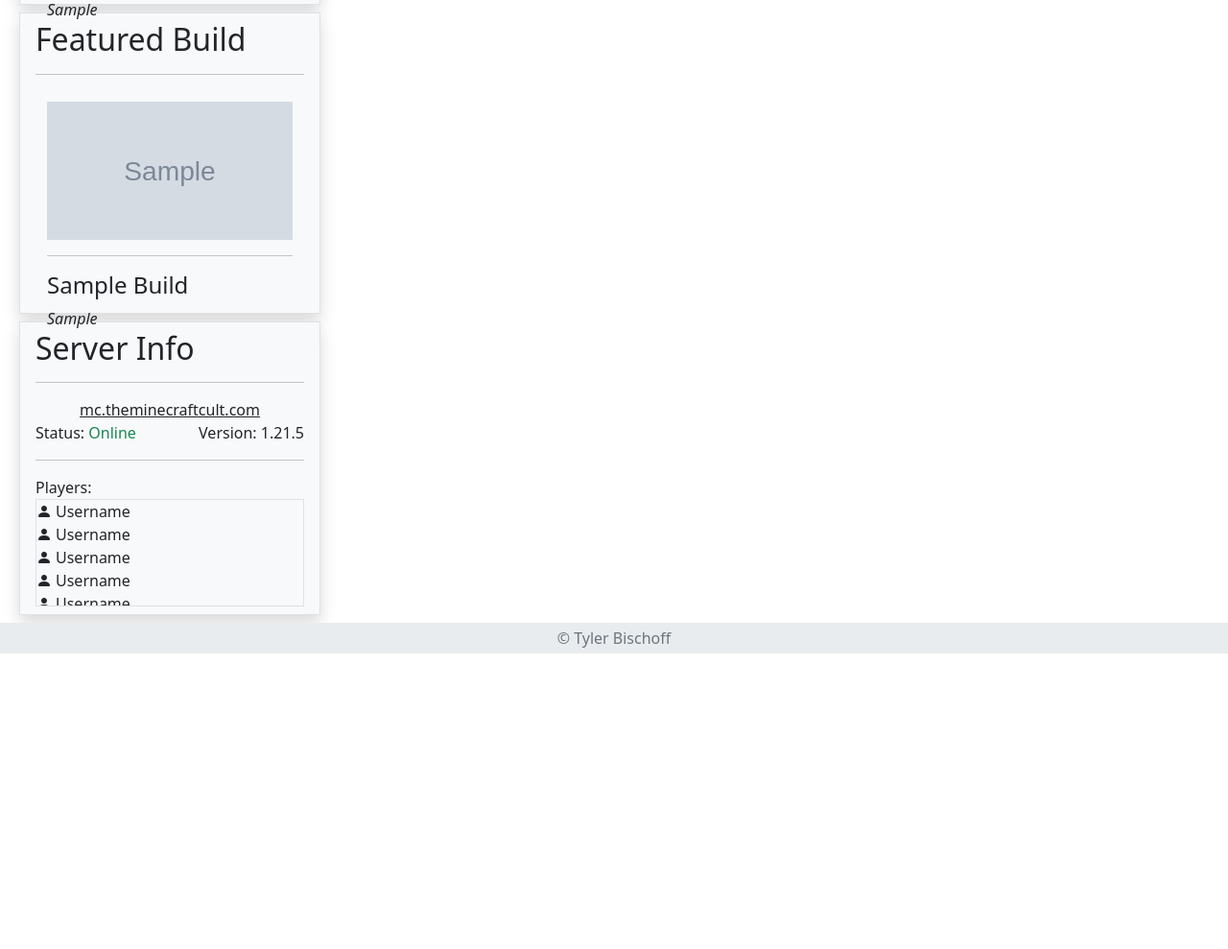
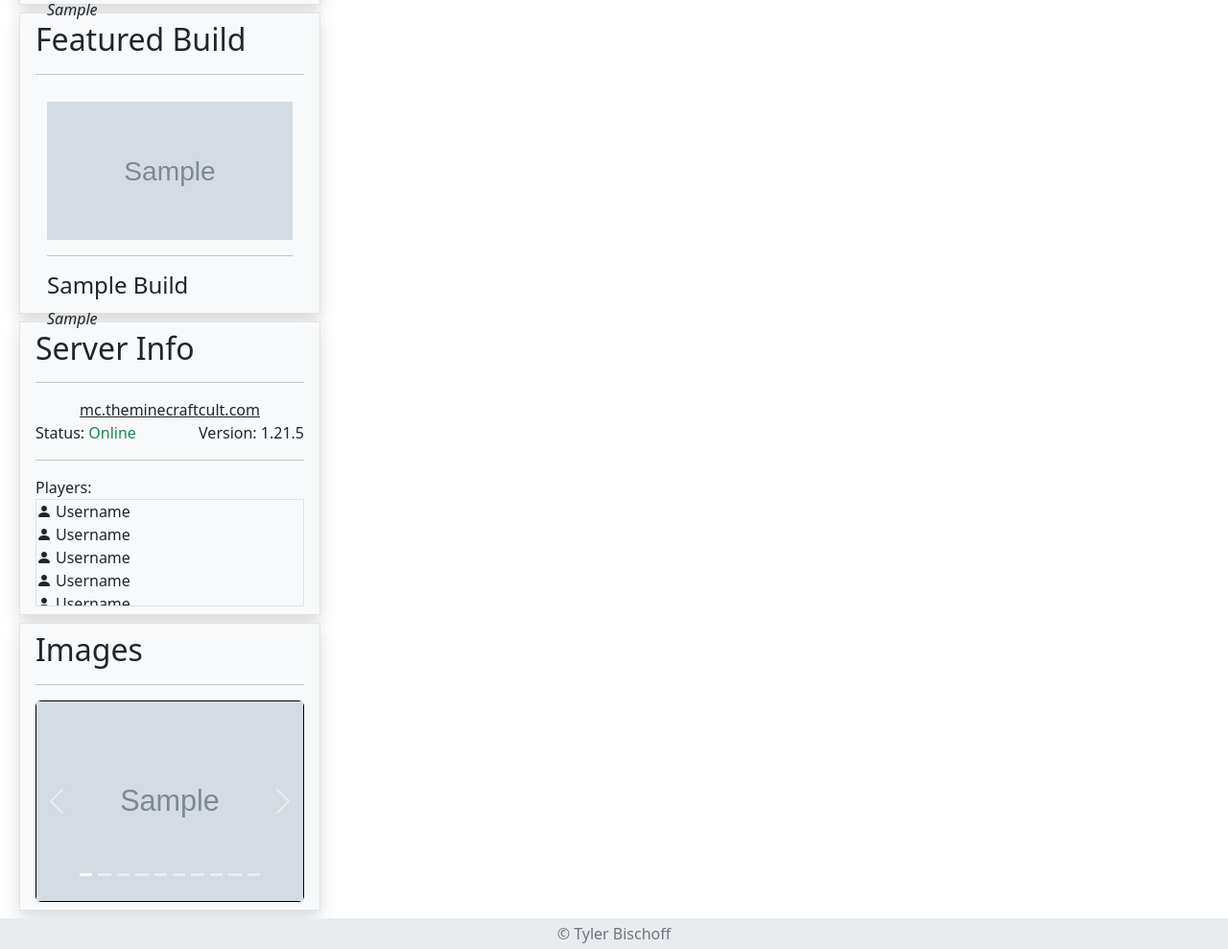
Before and after one commit to tylerb153/Resume-Website-Django, a Django app: page / in a window 1280 px wide. Shown: the part 396-1385 px from the top of the page at 96% size. Before the commit the page ends 1077 px from the top, so only its background shows below. Run offline with Django 5.2, Linux system fonts and the light colour scheme; tables that the repository leaves empty hold one stand-in row (values such as "Sample post"); grey boxes marked "Sample" are stand-in pictures.

Commit message:
Built the carousel of images

```diff
--- a/Minecraft-Cult-Website/minecraftcultsite/templates/home.html
+++ b/Minecraft-Cult-Website/minecraftcultsite/templates/home.html
@@ -11,7 +11,7 @@
         <div class="d-flex flex-column bg-body-tertiary border p-2 px-3 m-2 shadow" style="max-width: 25%;">
             <h2 class="mb-0">Recent Build</h2>
             <hr>
-            <a {% comment %} href="{% url 'buildDetails' build.slug %}"{% endcomment %} class="d-block text-reset text-decoration-none w-100" style="padding:.75rem; min-height: calc(200px + 2 * .75rem); max-height: calc(200px + 2 * .75rem);">
+            <a href="{% url 'buildDetails' recentBuild.slug %}" class="d-block text-reset text-decoration-none w-100" style="padding:.75rem; min-height: calc(200px + 2 * .75rem); max-height: calc(200px + 2 * .75rem);">
                 <img src="{% if recentBuild.thumbnail.image %}{{ recentBuild.thumbnail.image.url }}{% else %}{% static 'images/LogoBW.svg' %}{% endif %}" onerror="this.src='{% static 'images/LogoBW.svg' %}'" class="w-100 build-image">
                 <hr>
                 <h5 class="mt-2 fs-4 build-details text-capitalize">{{recentBuild.title}}</h5>
@@ -22,7 +22,7 @@
         <div class="d-flex flex-column bg-body-tertiary border p-2 px-3 m-2 shadow" style="max-width: 25%;">
             <h2 class="mb-0">Featured Build</h2>
             <hr>
-            <a {% comment %} href="{% url 'buildDetails' build.slug %}"{% endcomment %} class="d-block text-reset text-decoration-none w-100" style="padding:.75rem; min-height: calc(200px + 2 * .75rem); max-height: calc(200px + 2 * .75rem);">
+            <a href="{% url 'buildDetails' featuredBuild.slug %}" class="d-block text-reset text-decoration-none w-100" style="padding:.75rem; min-height: calc(200px + 2 * .75rem); max-height: calc(200px + 2 * .75rem);">
                 <img src="{% if featuredBuild.thumbnail.image %}{{ featuredBuild.thumbnail.image.url }}{% else %}{% static 'images/LogoBW.svg' %}{% endif %}" onerror="this.src='{% static 'images/LogoBW.svg' %}'" class="w-100 build-image">
                 <hr>
                 <h5 class="mt-2 fs-4 build-details text-capitalize">{{featuredBuild.title}}</h5>
@@ -54,6 +54,38 @@
 
         </div>
         {% comment %} Image Carousel {% endcomment %}
+        <div class="d-flex flex-column bg-body-tertiary border p-2 px-3 m-2 shadow" style="max-width: 25%">
+            <h2 class="mb-0">Images</h2>
+            <hr>
+            <div>
+                <div class="ratio ratio-4x3 border border-black border-1 rounded">
+                    <div id="buildImageCarousel" class="carousel slide" data-bs-ride="carousel" data-bs-interval="10000">
+                        <div class="carousel-indicators">
+                            {% for image in images %}
+                                <button type="button" data-bs-target="#buildImageCarousel" data-bs-slide-to="{{ forloop.counter0 }}" {% if forloop.first %}class="active"{% endif %} aria-label="Slide 2"></button>
+                            {% endfor %}
+                        </div>
+                        <div class="carousel-inner">
+                            {% for image in images %}
+                                <a href="{% url 'buildDetails' image.build.slug %}">
+                                    <div class="carousel-item {% if forloop.first %}active{% endif %}">
+                                        <img src="{{ image.image.url }}" class="d-block w-100 h-100 object-fit-cover" data-bs-toggle="modal" data-bs-target="#imageModal" data-slide-index="{{ forloop.counter0 }}" alt="Image of build">
+                                    </div>
+                                </a>
+                            {% endfor %}
 
+                        </div>
+                        <button class="carousel-control-prev" type="button" data-bs-target="#buildImageCarousel" data-bs-slide="prev">
+                            <span class="carousel-control-prev-icon" aria-hidden="true"></span>
+                            <span class="visually-hidden">Previous</span>
+                        </button>
+                        <button class="carousel-control-next" type="button" data-bs-target="#buildImageCarousel" data-bs-slide="next">
+                            <span class="carousel-control-next-icon" aria-hidden="true"></span>
+                            <span class="visually-hidden">Next</span>
+                        </button>
+                    </div>
+                </div>
+            </div>
+        </div>
     </div>
 {% endblock %}
--- a/Minecraft-Cult-Website/minecraftcultsite/views.py
+++ b/Minecraft-Cult-Website/minecraftcultsite/views.py
@@ -1,6 +1,6 @@
 from django.shortcuts import render
 import requests
-from showcase.models import Build
+from showcase.models import Build, Image
 
 import datetime
 import random
@@ -12,8 +12,9 @@ def home(request):
     updateFeaturedBuild()
     # We are going to get the most recent build here for use in the recent build tile
     recentBuild = Build.objects.last()
+    images = getRandomImages()
 
-    context = {'recentBuild': recentBuild, 'featuredBuild': featuredBuild}
+    context = {'recentBuild': recentBuild, 'featuredBuild': featuredBuild, 'images':images}
     return render(request, 'home.html', context=context)
 
 def mapPage(request):
@@ -57,3 +58,7 @@ def updateFeaturedBuild():
         builds = list(Build.objects.all())
 
         featuredBuild = random.choice(builds)
+
+def getRandomImages() -> list[Image]:
+
+    return random.choices(Image.objects.all(), k=10)
```
